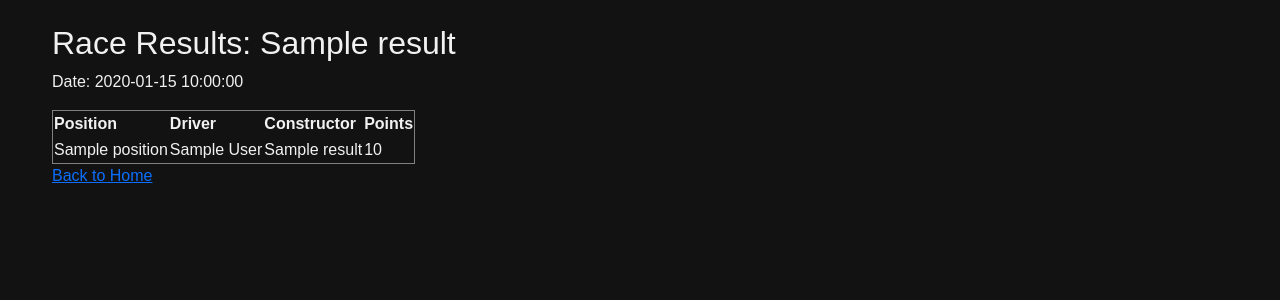
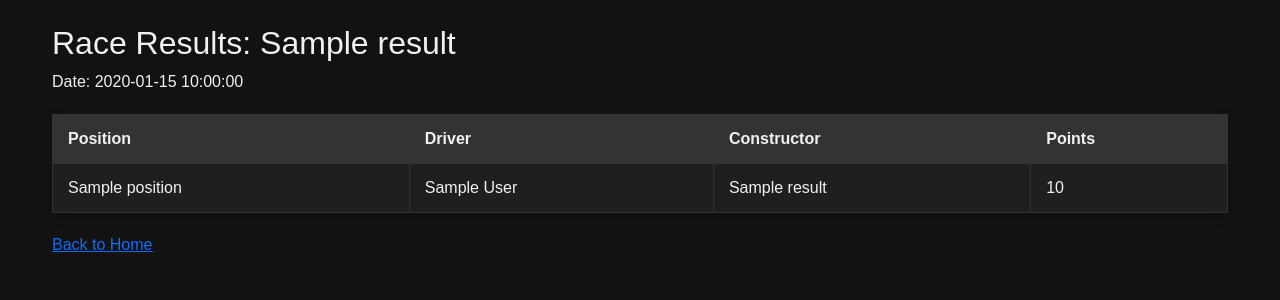
Before and after one commit to vishruthdevan/slipstream, a Flask app: template templates/race_results.html in a window 1280 px wide. Shown: the part 131-431 px from the top of the page. Run offline with Flask 3, Linux system fonts and the light colour scheme; the template is opened without the code that fills it: most values are stand-ins (such as "Sample title", 1, 10 or a date in 2020); parts of the project's set-up code (start-up, migrations or seed data) failed here and were passed over.

Commit message:
Make constructor clickable

```diff
--- a/static/css/styles.css
+++ b/static/css/styles.css
@@ -42,3 +42,53 @@ nav a:hover {
 .card:hover {
     transform: scale(1.05);
 }
+
+/* Table Styling */
+table {
+    width: 100%;
+    border-collapse: collapse;
+    margin: 20px 0;
+    font-size: 1em;
+    text-align: left;
+    background-color: #1f1f1f;
+    color: #f1f1f1;
+    box-shadow: 0px 4px 10px rgba(0, 0, 0, 0.2);
+}
+
+th, td {
+    padding: 12px 15px;
+    border: 1px solid #333;
+}
+
+th {
+    background-color: #333;
+    color: #f1f1f1;
+    font-weight: bold;
+}
+
+tr:nth-child(even) {
+    background-color: #2a2a2a;
+}
+
+tr:hover {
+    background-color: #444;
+}
+
+/* Gold, Silver, Bronze Rows */
+tr.gold {
+    background-color: #ffd700;
+    color: #000;
+    font-weight: bold;
+}
+
+tr.silver {
+    background-color: #c0c0c0;
+    color: #000;
+    font-weight: bold;
+}
+
+tr.bronze {
+    background-color: #cd7f32;
+    color: #000;
+    font-weight: bold;
+}
--- a/templates/race_results.html
+++ b/templates/race_results.html
@@ -1,8 +1,9 @@
-{% extends "base.html" %} {% block content %}
+{% extends "base.html" %}
+{% block content %}
 <h2>Race Results: {{ race_results[0].race_name }}</h2>
 <p>Date: {{ race_results[0].date }}</p>
 
-<table border="1">
+<table>
   <thead>
     <tr>
       <th>Position</th>
@@ -13,10 +14,12 @@
   </thead>
   <tbody>
     {% for result in race_results %}
-    <tr>
+    <tr
+      class="{% if result.position == 1 %}gold{% elif result.position == 2 %}silver{% elif result.position == 3 %}bronze{% endif %}">
       <td>{{ result.position }}</td>
       <td>{{ result.first_name }} {{ result.last_name }}</td>
-      <td>{{ result.constructor_name }}</td>
+      <td onclick="window.location='/constructors/{{ result.constructor_id }}';" style="cursor: pointer">{{
+        result.constructor_name }}</td>
       <td>{{ result.points }}</td>
     </tr>
     {% endfor %}
```
Also changed, not shown: routes/race_results.py (+5 -4 lines).
